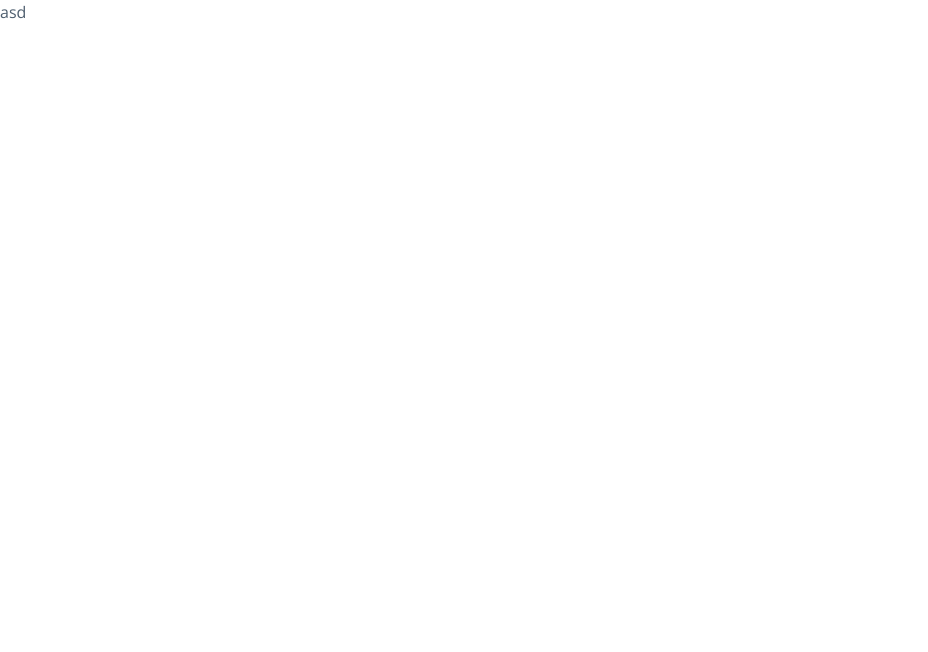
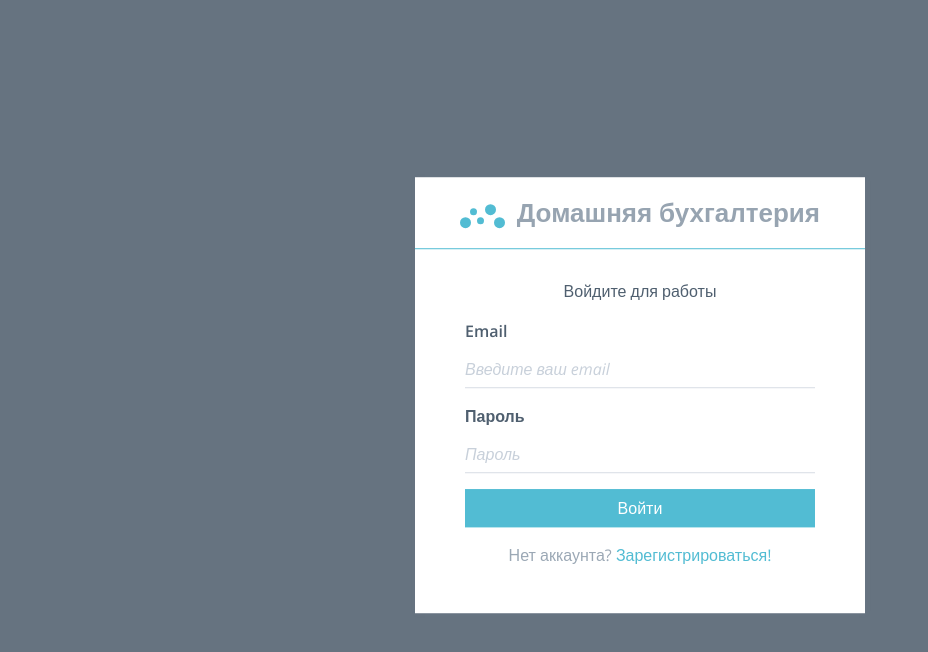
Before and after one commit to kepamuk/mytesting, an Angular app: page /login in a window 1280 px wide. Shown: the top 652 px of the page, without its empty margins (0-928 px from the left). Built offline with nearby package versions, Linux system fonts and the light colour scheme.

Commit message:
5_lesson

```diff
--- a/src/app/app.component.html
+++ b/src/app/app.component.html
@@ -1 +1 @@
-asd
+<router-outlet></router-outlet>
--- a/src/app/app.module.ts
+++ b/src/app/app.module.ts
@@ -4,6 +4,7 @@
 
 import {AppComponent} from './app.component';
 import {AuthModule} from './auth/auth.module';
+import {AppRoutingModule} from './app-routing.module';
 
 
 @NgModule({
@@ -12,7 +13,8 @@
   ],
   imports: [
     BrowserModule,
-    AuthModule
+    AuthModule,
+    AppRoutingModule
   ],
   providers: [],
   bootstrap: [AppComponent]
--- a/src/app/auth/auth.component.html
+++ b/src/app/auth/auth.component.html
@@ -1,3 +1,21 @@
-<p>
-  auth works!
-</p>
+<div class="auth">
+  <div class="auth-container">
+    <div class="card">
+      <header class="auth-header">
+        <h1 class="auth-title">
+          <div class="logo">
+            <span class="l l1"></span>
+            <span class="l l2"></span>
+            <span class="l l3"></span>
+            <span class="l l4"></span>
+            <span class="l l5"></span>
+          </div>
+          Домашняя бухгалтерия
+        </h1>
+      </header>
+      <div class="auth-content">
+        <router-outlet></router-outlet>
+      </div>
+    </div>
+  </div>
+</div>
--- a/src/app/auth/auth.component.ts
+++ b/src/app/auth/auth.component.ts
@@ -1,4 +1,5 @@
 import { Component, OnInit } from '@angular/core';
+import {Router} from '@angular/router';
 
 @Component({
   selector: 'app-auth',
@@ -7,9 +8,10 @@
 })
 export class AuthComponent implements OnInit {
 
-  constructor() { }
+  constructor(private router: Router) { }
 
   ngOnInit() {
+    this.router.navigate(['login']);
   }
 
 }
--- a/src/app/auth/auth.module.ts
+++ b/src/app/auth/auth.module.ts
@@ -3,10 +3,12 @@
 import {LoginComponent} from './login/login.component';
 import {RegistrationComponent} from './registration/registration.component';
 import {AuthComponent} from './auth.component';
+import {AuthRoutingModule} from './auth-routing.module';
 
 @NgModule({
   imports: [
-    CommonModule
+    CommonModule,
+    AuthRoutingModule
   ],
   declarations: [
     AuthComponent,
--- a/src/app/auth/login/login.component.html
+++ b/src/app/auth/login/login.component.html
@@ -1,3 +1,29 @@
-<p>
-  login works!
-</p>
+<p class="text-xs-center">Войдите для работы</p>
+<form>
+  <div class="form-group">
+    <label for="email">Email</label>
+    <input
+            type="text"
+            class="form-control underlined"
+            id="email"
+            placeholder="Введите ваш email"
+    >
+  </div>
+  <div class="form-group">
+    <label for="password">Пароль</label>
+    <input
+            type="password"
+            class="form-control underlined"
+            id="password"
+            placeholder="Пароль"
+    >
+  </div>
+  <div class="form-group">
+    <button type="submit" class="btn btn-block btn-primary">Войти</button>
+  </div>
+  <div class="form-group">
+    <p class="text-muted text-xs-center">
+      Нет аккаунта? <a [routerLink]="'/registration'">Зарегистрироваться!</a>
+    </p>
+  </div>
+</form>
--- a/src/app/auth/registration/registration.component.html
+++ b/src/app/auth/registration/registration.component.html
@@ -1,3 +1,49 @@
-<p>
-  registration works!
-</p>
+<p class="text-xs-center">Регистрация для получения доступа</p>
+<form>
+  <div class="form-group">
+    <label for="email">Email</label>
+    <input
+            type="text"
+            class="form-control underlined"
+            id="email"
+            placeholder="Введите email"
+    >
+  </div>
+  <div class="form-group has-error">
+    <label for="password">Пароль</label>
+    <input
+            type="password"
+            class="form-control underlined"
+            id="password"
+            placeholder="Введите пароль"
+    >
+    <span class="form-help-text">Error message.</span>
+  </div>
+  <div class="form-group has-success">
+    <label for="name">Имя</label>
+    <input
+            type="text"
+            class="form-control underlined"
+            id="name"
+            placeholder="Введите имя"
+    >
+    <span class="form-help-text">Success message.</span>
+  </div>
+  <div class="form-group">
+    <label for="agree">
+      <input class="checkbox" id="agree" type="checkbox">
+      <span>Согласен с правилами</span>
+    </label>
+  </div>
+  <div class="form-group">
+    <button type="submit" class="btn btn-block btn-primary">Зарегистрироваться</button>
+  </div>
+  <div class="form-group">
+    <p class="text-muted text-xs-center">
+      Уже есть аккаунт?
+      <a [routerLink]="'/login'">
+        Войти!
+      </a>
+    </p>
+  </div>
+</form>
```
Also changed, not shown: src/app/app-routing.module.ts (added, +13 -0 lines), src/app/auth/auth-routing.module.ts (added, +22 -0 lines).
